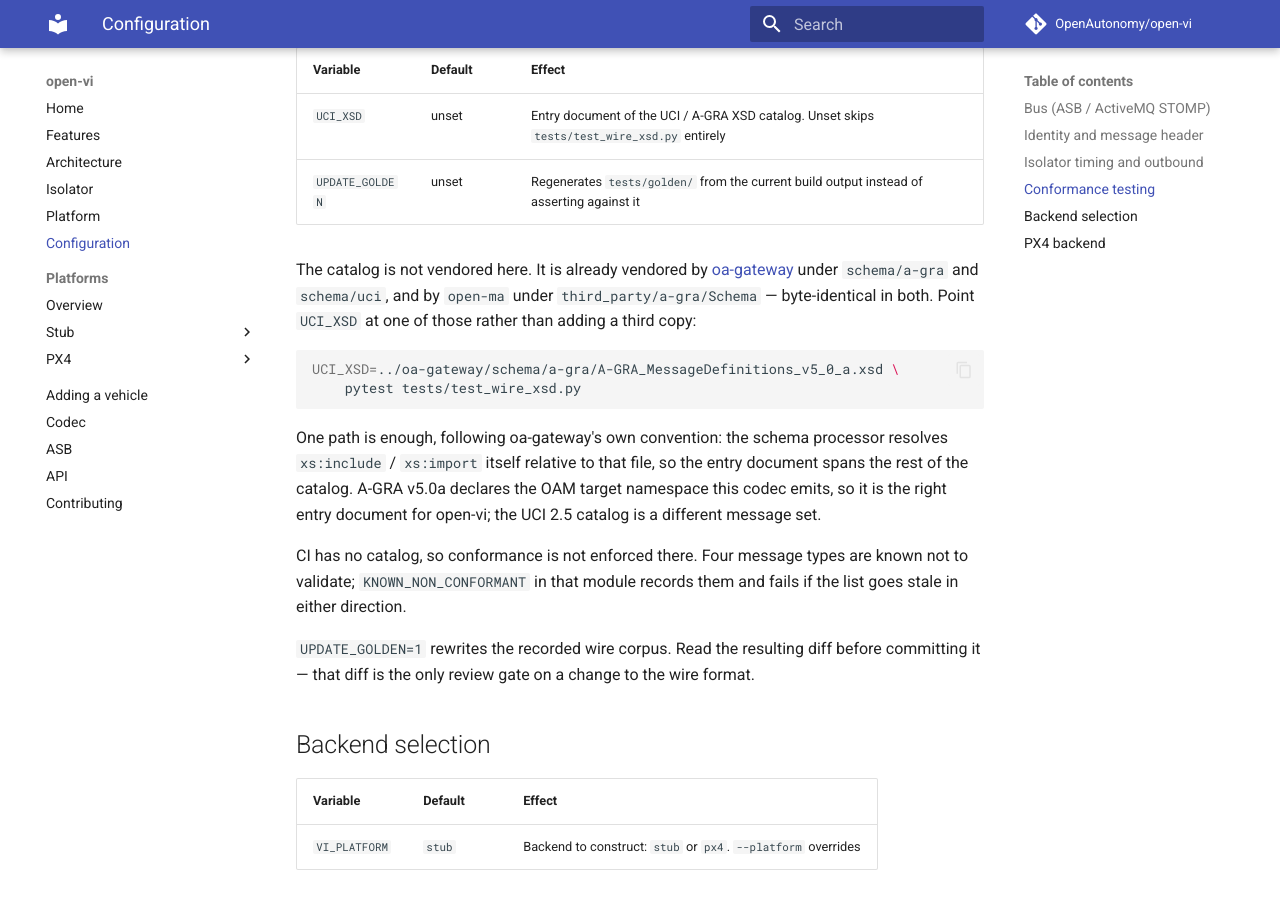
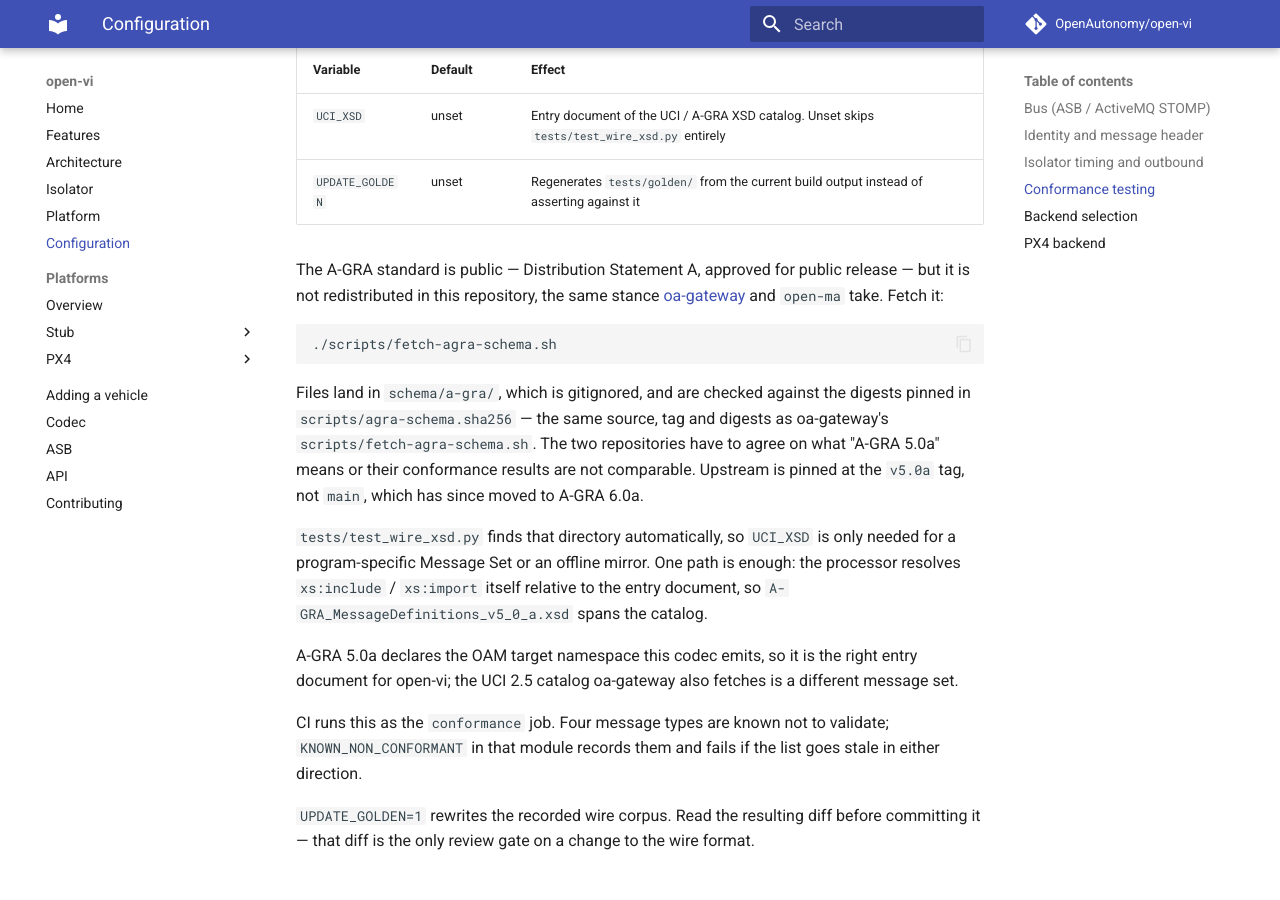
Before and after one commit to OpenAutonomy/open-vi, an MkDocs documentation site: the page built from docs/CONFIGURATION.md, in a window 1280 px wide and 900 px high, scrolled down 1981 px. Built offline with MkDocs 1.6.1 and Material for MkDocs 9.7.7, drawn with Linux system fonts in a browser that asks for light colours; comment, search, counter and statistics services are not loaded.

Commit message:
Fetch A-GRA from the same pinned source as the gateway, and gate CI on it
Correcting my own framing in the previous commit. oa-gateway does not
vendor the catalog: /schema/ is gitignored there and git ls-files is
empty. It fetches, from
gitlab.com/open-arsenal/a-gra/standard at the v5.0a tag, verifying
SHA-256 digests pinned in scripts/agra-schema.sha256. open-ma's
third_party copy is not committed either. The standard is public --
Distribution Statement A -- but nobody here redistributes it, and the
earlier claim that they do was wrong.

So open-vi fetches it the same way, deliberately reusing oa-gateway's
source, tag and digests rather than inventing its own: the two have to
agree on what "A-GRA 5.0a" means or their conformance results are not
comparable. The digests in scripts/agra-schema.sha256 are byte-equal to
the gateway's, verified against a live fetch.

Pinned at v5.0a because upstream main has moved to 6.0a, which matches
AGRA_SCHEMA_VERSION 005.0a on the wire.

test_wire_xsd.py now finds schema/a-gra/ on its own, so UCI_XSD is only
needed for a program-specific Message Set or an offline mirror. With no
schema the module still skips, so a contributor who has not fetched it
sees 321 passed and 4 skipped.

A conformance CI job fetches the schema and validates the corpus on
every push and pull request, which is what turns this from a local
check into a real gate. It does not gate pages or image: coupling a
release artifact to an upstream fetch would let someone else's outage
block a build. Add conformance to the ruleset's required checks if it
should block merges.

325 passed with the schema, 321 passed and 4 skipped without.

Co-Authored-By: Claude Opus 5 (1M context) <noreply@anthropic.com>

````diff
--- a/docs/CONFIGURATION.md
+++ b/docs/CONFIGURATION.md
@@ -62,27 +62,35 @@ Read by the test suite only; these have no effect on a running VI.
 | `UCI_XSD` | unset | Entry document of the UCI / A-GRA XSD catalog. Unset skips `tests/test_wire_xsd.py` entirely |
 | `UPDATE_GOLDEN` | unset | Regenerates `tests/golden/` from the current build output instead of asserting against it |
 
-The catalog is not vendored here. It is already vendored by
-[oa-gateway](https://github.com/OpenAutonomy/oa-gateway) under
-`schema/a-gra` and `schema/uci`, and by `open-ma` under
-`third_party/a-gra/Schema` — byte-identical in both. Point `UCI_XSD` at
-one of those rather than adding a third copy:
+The A-GRA standard is public — Distribution Statement A, approved for
+public release — but it is not redistributed in this repository, the
+same stance [oa-gateway](https://github.com/OpenAutonomy/oa-gateway)
+and `open-ma` take. Fetch it:
 
 ```bash
-UCI_XSD=../oa-gateway/schema/a-gra/A-GRA_MessageDefinitions_v5_0_a.xsd \
-    pytest tests/test_wire_xsd.py
+./scripts/fetch-agra-schema.sh
 ```
 
-One path is enough, following oa-gateway's own convention: the schema
-processor resolves `xs:include` / `xs:import` itself relative to that
-file, so the entry document spans the rest of the catalog. A-GRA
-v5.0a declares the OAM target namespace this codec emits, so it is the
-right entry document for open-vi; the UCI 2.5 catalog is a different
-message set.
+Files land in `schema/a-gra/`, which is gitignored, and are checked
+against the digests pinned in `scripts/agra-schema.sha256` — the same
+source, tag and digests as oa-gateway's `scripts/fetch-agra-schema.sh`.
+The two repositories have to agree on what "A-GRA 5.0a" means or their
+conformance results are not comparable. Upstream is pinned at the
+`v5.0a` tag, not `main`, which has since moved to A-GRA 6.0a.
 
-CI has no catalog, so conformance is not enforced there. Four message
-types are known not to validate; `KNOWN_NON_CONFORMANT` in that module
-records them and fails if the list goes stale in either direction.
+`tests/test_wire_xsd.py` finds that directory automatically, so
+`UCI_XSD` is only needed for a program-specific Message Set or an
+offline mirror. One path is enough: the processor resolves
+`xs:include` / `xs:import` itself relative to the entry document, so
+`A-GRA_MessageDefinitions_v5_0_a.xsd` spans the catalog.
+
+A-GRA 5.0a declares the OAM target namespace this codec emits, so it
+is the right entry document for open-vi; the UCI 2.5 catalog
+oa-gateway also fetches is a different message set.
+
+CI runs this as the `conformance` job. Four message types are known
+not to validate; `KNOWN_NON_CONFORMANT` in that module records them
+and fails if the list goes stale in either direction.
 
 `UPDATE_GOLDEN=1` rewrites the recorded wire corpus. Read the resulting
 diff before committing it — that diff is the only review gate on a
````
Also changed, not shown: CHANGELOG.md (+13 -8 lines), CONTRIBUTING.md (+14 -0 lines), README.md (+15 -9 lines), 5 other files.
